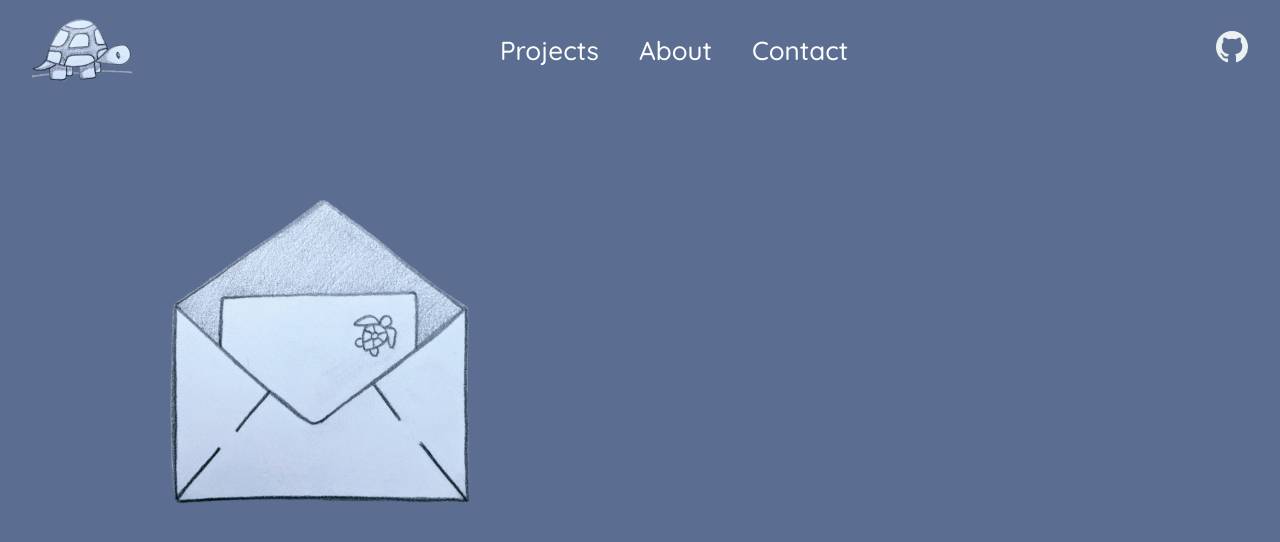
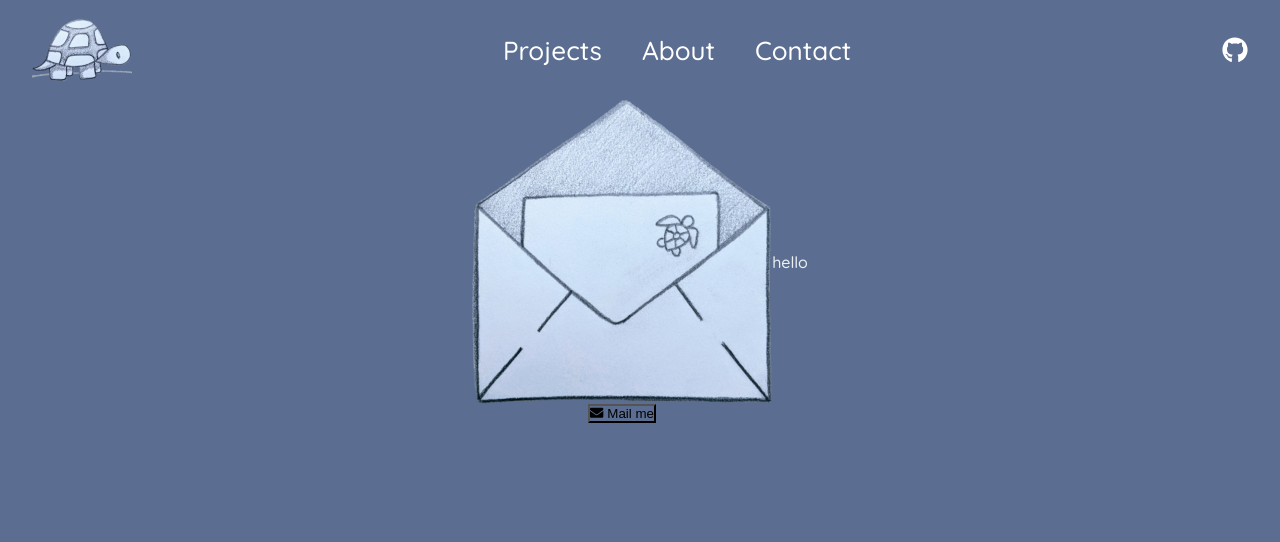
Before and after one commit to kiiramat/kiiramat-website, a React (Create React App) app: page /contact in a window 1280 px wide. Shown: the top 542 px of the page. Built offline with nearby package versions, Linux system fonts and the light colour scheme.

Commit message:
Styled contact page. Added FontAwesomeIcons

```diff
--- a/package.json
+++ b/package.json
@@ -3,6 +3,10 @@
   "version": "0.1.0",
   "private": true,
   "dependencies": {
+    "@fortawesome/fontawesome-svg-core": "^1.2.36",
+    "@fortawesome/free-brands-svg-icons": "^5.15.4",
+    "@fortawesome/free-solid-svg-icons": "^5.15.4",
+    "@fortawesome/react-fontawesome": "^0.1.16",
     "@testing-library/jest-dom": "^5.16.1",
     "@testing-library/react": "^12.1.2",
     "@testing-library/user-event": "^13.5.0",
--- a/src/App.js
+++ b/src/App.js
@@ -1,8 +1,9 @@
 import React from "react";
 import { Link, Outlet } from "react-router-dom";
 import logo from "./images/logo.png"
-import GithubIcon from "./images/svgs/GithubIcon"
 import './App.css';
+import { FontAwesomeIcon } from "@fortawesome/react-fontawesome";
+import { faGithub } from "@fortawesome/free-brands-svg-icons";
 
 export default function App() {
   return (
@@ -14,7 +15,7 @@ export default function App() {
           <Link className="nav-link" to="/about">About</Link>
           <Link className="nav-link" to="/contact">Contact</Link>
         </nav>
-        <a href="https://github.com/kiiramat"><GithubIcon className="icon-link" /></a>
+        <a href="https://github.com/kiiramat"><FontAwesomeIcon icon={faGithub} /></a>
       </header>
 
       <Outlet />
--- a/src/images/svgs/GithubIcon.js
+++ /dev/null
@@ -1,7 +0,0 @@
-export default function GithubIcon(props) {
-    return (
-        <svg height="32" aria-hidden="true" viewBox="0 0 16 16" version="1.1" width="32" data-view-component="true" className={props.className}>
-            <path d="M8 0C3.58 0 0 3.58 0 8c0 3.54 2.29 6.53 5.47 7.59.4.07.55-.17.55-.38 0-.19-.01-.82-.01-1.49-2.01.37-2.53-.49-2.69-.94-.09-.23-.48-.94-.82-1.13-.28-.15-.68-.52-.01-.53.63-.01 1.08.58 1.23.82.72 1.21 1.87.87 2.33.66.07-.52.28-.87.51-1.07-1.78-.2-3.64-.89-3.64-3.95 0-.87.31-1.59.82-2.15-.08-.2-.36-1.02.08-2.12 0 0 .67-.21 2.2.82.64-.18 1.32-.27 2-.27.68 0 1.36.09 2 .27 1.53-1.04 2.2-.82 2.2-.82.44 1.1.16 1.92.08 2.12.51.56.82 1.27.82 2.15 0 3.07-1.87 3.75-3.65 3.95.29.25.54.73.54 1.48 0 1.07-.01 1.93-.01 2.2 0 .21.15.46.55.38A8.013 8.013 0 0016 8c0-4.42-3.58-8-8-8z"></path>
-        </svg>
-    );
-  }
--- a/src/index.css
+++ b/src/index.css
@@ -23,3 +23,17 @@ a {
 code {
   font-family: source-code-pro, Menlo, Monaco, Consolas, 'Courier New', monospace;
 }
+
+.horizontal {
+  display: flex;
+  flex-direction: row;
+  justify-content: center;
+  align-items: center;
+}
+
+.vertical {
+  display: flex;
+  flex-direction: column;
+  justify-content: center;
+  align-items: center;
+}
--- a/src/pages/Contact.css
+++ b/src/pages/Contact.css
@@ -2,23 +2,6 @@
     display: flex;
 }
 
-.contact-div {
+.contact-container .contact-div {
     width: 100%;
 }
-
-.horizontal {
-    display: flex;
-    flex-direction: row;
-    flex-basis: 100%;
-}
-
-.vertical {
-    display: flex;
-    flex-direction: column;
-    flex-basis: 50%;
-}
-
-.envelope-div {
-    margin-left: 170px;
-    margin-top: 100px;
-}
--- a/src/pages/Contact.js
+++ b/src/pages/Contact.js
@@ -1,3 +1,5 @@
+import { faEnvelope } from "@fortawesome/free-solid-svg-icons";
+import { FontAwesomeIcon } from "@fortawesome/react-fontawesome";
 import envelope from "../images/envelope.png";
 import "./Contact.css";
 
@@ -7,12 +9,11 @@ function Contact() {
       <div className="contact-div">
         <div className="horizontal">
           <div className="vertical">
-            <div className="envelope-div">
-              <img className="envelope" src={envelope} alt="Envelope" />
-            </div>
+            <img className="envelope" src={envelope} alt="Envelope" />
+            <button><FontAwesomeIcon icon={faEnvelope} /> Mail me</button>
           </div>
           <div className="vertical">
-
+            <p>hello</p>
           </div>
         </div>
       </div>
```
Also changed, not shown: 1 other file (tests, documents, lock files or other folders).
